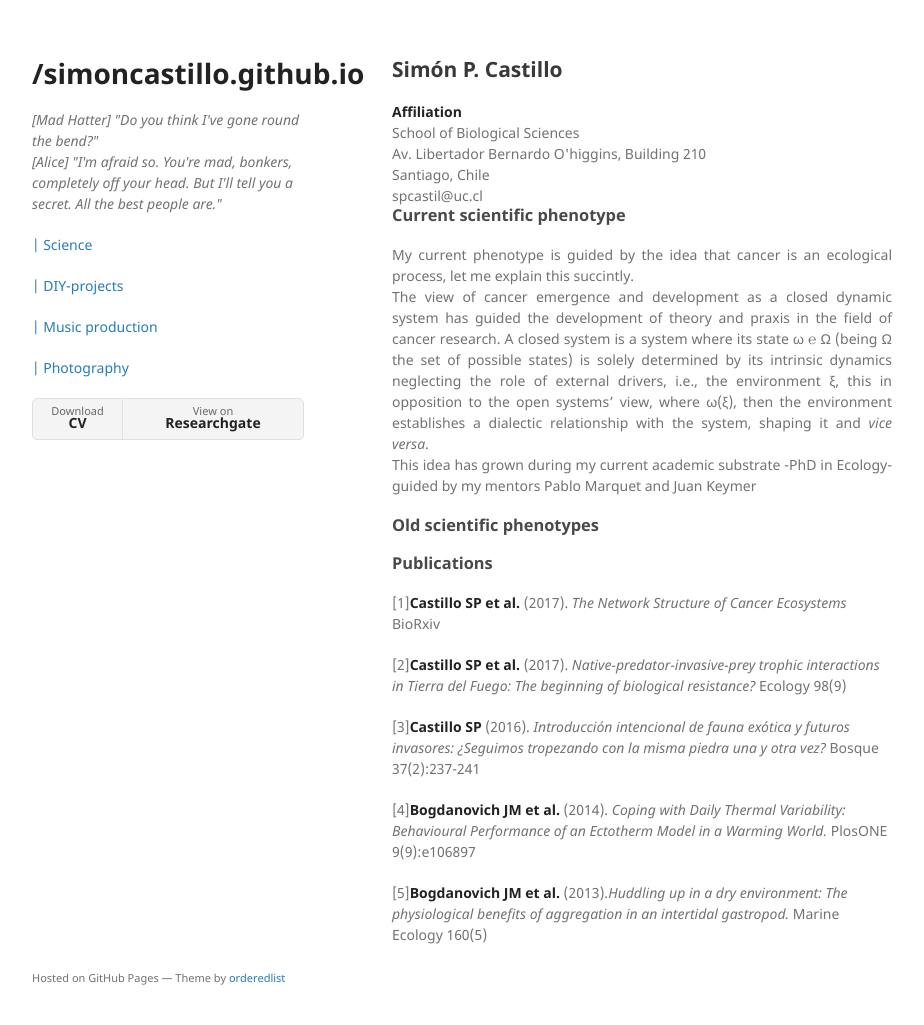
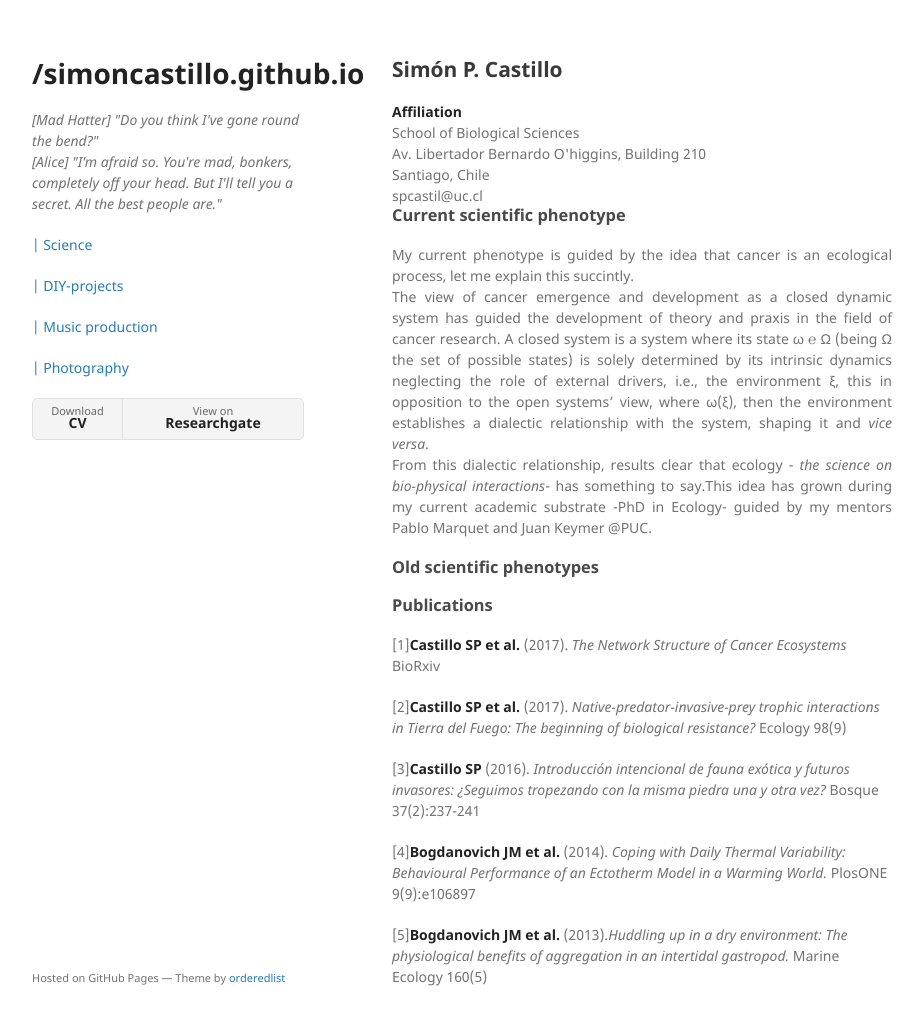
Before and after one commit to SimonCastillo/simoncastillo.github.io, a Jekyll site: the page built from cv/index.html, in a window 1280 px wide and 1057 px high. Shown: the top 1025 px of the window, without its empty margins (178-1102 px from the left). Built offline with Jekyll 4.4.1, drawn with Linux system fonts in a browser that asks for light colours.

Commit message:
Update index.html

```diff
--- a/cv/index.html
+++ b/cv/index.html
@@ -13,7 +13,7 @@ title: About Science
 
 					<h3>Current scientific phenotype</h3>
 					<p align ="justify">My current phenotype is guided by the idea that cancer is an ecological process, let me explain this succintly.<br>The view of cancer emergence and development as a closed dynamic system has guided the development of theory and praxis in the field of cancer research. A closed system is a system where its state ω ℮ Ω (being Ω the set of possible states) is solely determined by its intrinsic dynamics neglecting the role of external drivers, i.e., the environment ξ, this in opposition to the open systems’ view, where ω(ξ), then the environment establishes a dialectic relationship with the system, shaping it and <i>vice versa</i>.<br>
-					This idea has grown during my current academic substrate -PhD in Ecology- guided by my mentors Pablo Marquet and Juan Keymer</p>
+					From this dialectic relationship, results clear that ecology - <i>the science on bio-physical interactions</i>- has something to say.This idea has grown during my current academic substrate -PhD in Ecology- guided by my mentors Pablo Marquet and Juan Keymer @PUC.</p>
 					<h3>Old scientific phenotypes</h3>
 
 					<h3>Publications</h3>
```
